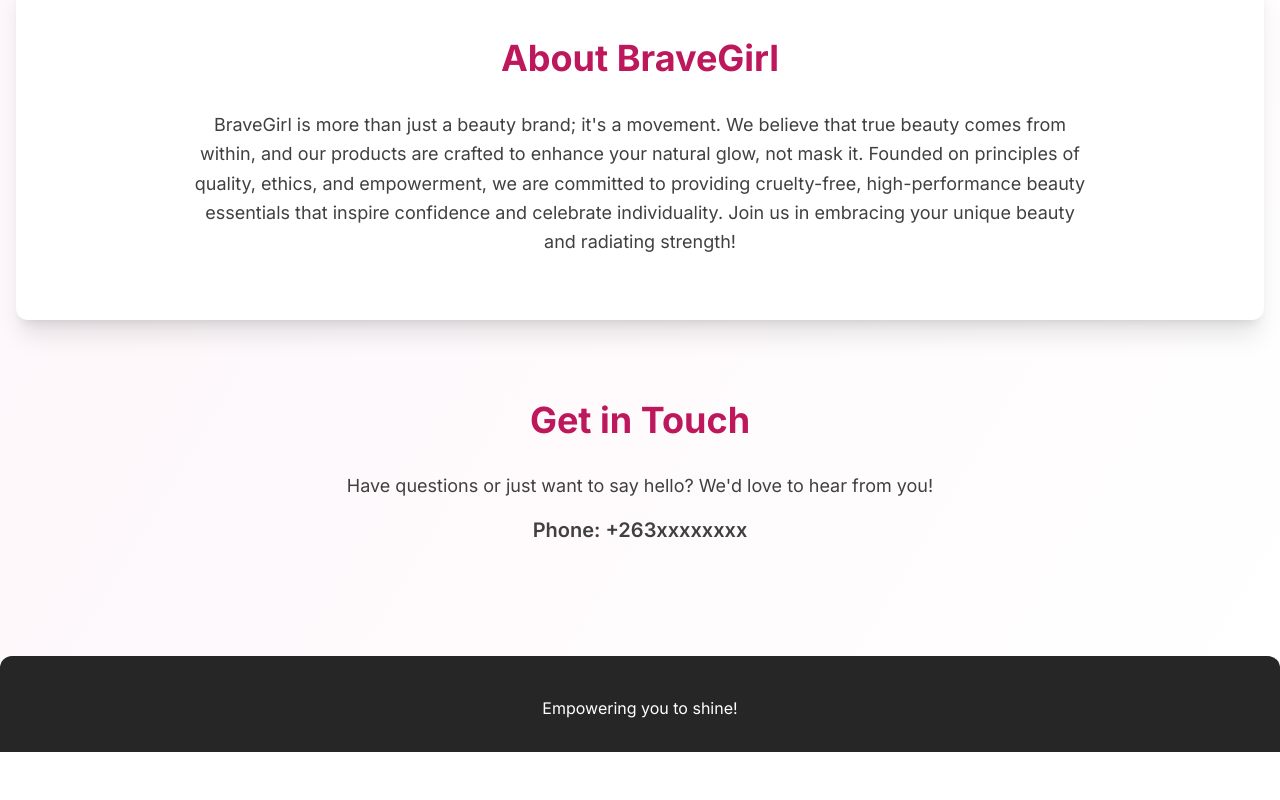
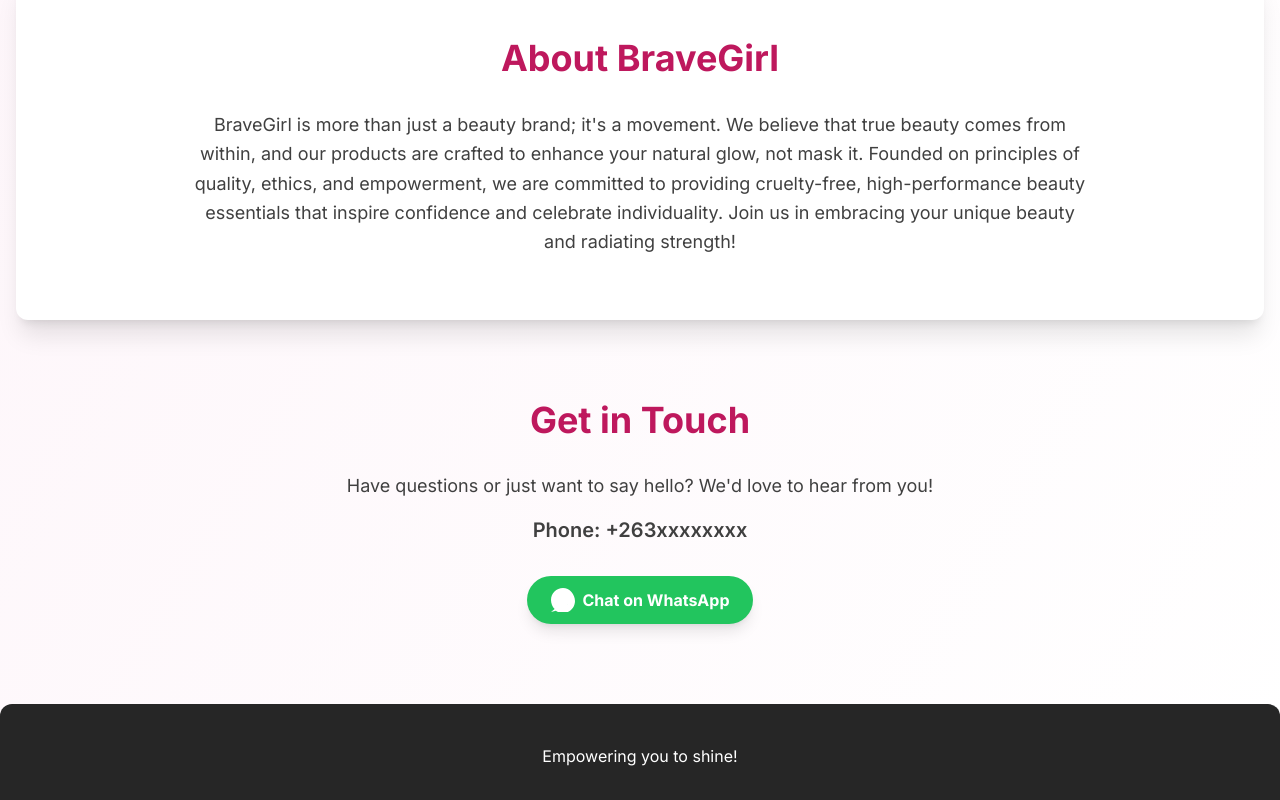
Before and after one commit to MUTSAWASHE13/bravegirl1, a plain HTML site: page index.html in a window 1280 px wide. Shown: the part 1386-2186 px from the top of the page. Before the commit the page ends 2138 px from the top, so only its background shows below. Drawn offline with nearby package versions, Linux system fonts and the light colour scheme.

Commit message:
Update index.html

```diff
--- a/index.html
+++ b/index.html
@@ -105,14 +105,20 @@
         </div>
     </section>
 
-    <!-- Contact Section (Simple Placeholder) -->
+    <!-- Contact Section -->
     <section id="contact" class="py-16 px-6 md:px-12 container mx-auto text-center">
         <h2 class="text-4xl font-bold text-pink-700 mb-8">Get in Touch</h2>
         <p class="text-lg text-neutral-700 mb-4">Have questions or just want to say hello? We'd love to hear from you!</p>
 
         <p class="text-xl font-semibold text-neutral-700">Phone: +263xxxxxxxx</p>
         <div class="mt-8 flex justify-center space-x-6">
-
+            <!-- WhatsApp Link -->
+            <a href="https://wa.me/263773107210" target="_blank" class="inline-flex items-center bg-green-500 hover:bg-green-600 text-white font-bold py-3 px-6 rounded-full shadow-lg transform hover:scale-105 transition-all duration-300 ease-in-out">
+                <svg class="w-6 h-6 mr-2" fill="currentColor" viewBox="0 0 24 24" xmlns="http://www.w3.org/2000/svg">
+                    <path d="M12 0C5.373 0 0 5.373 0 12c0 3.535 1.402 6.732 3.656 9.055L0 24l4.904-1.29a11.95 11.95 0 007.096 2.308c6.627 0 12-5.373 12-12S18.627 0 12 0zm4.5 16.5c-.24-.096-.947-.467-1.09-.519-.143-.052-.247-.078-.35-.078s-.273.04-.417.203c-.144.164-.557.7-.681.844-.125.144-.249.162-.462.054-.213-.108-.901-.332-1.716-1.056-.632-.56-1.059-.942-1.184-1.156-.125-.213-.013-.33-.013-.466s.098-.247.146-.33c.048-.083.104-.143.156-.247s.078-.182.117-.306c.039-.125.019-.232-.007-.33-.026-.098-.35-.845-.48-1.15-.13-.306-.257-.255-.35-.255-.094 0-.203-.013-.31-.013-.106 0-.276.039-.42.203-.144.164-.557.545-.557 1.328 0 .783.57 1.54 1.144 2.26.574.72 1.357 1.258 2.15 1.62.793.36 1.196.485 1.61.45.414-.035 1.05-.43 1.2-.843.15-.413.15-.765.105-.844-.045-.079-.164-.12-.34-.203z"/>
+                </svg>
+                Chat on WhatsApp
+            </a>
         </div>
     </section>
 
@@ -124,7 +130,5 @@
         </div>
     </footer>
 
-
-
 </body>
 </html>
```
